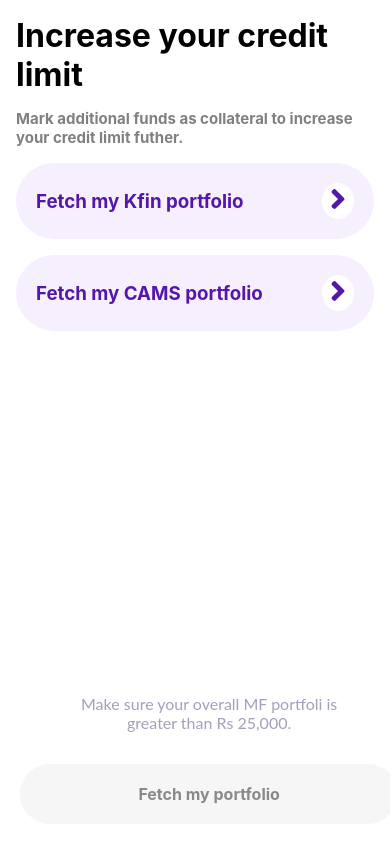
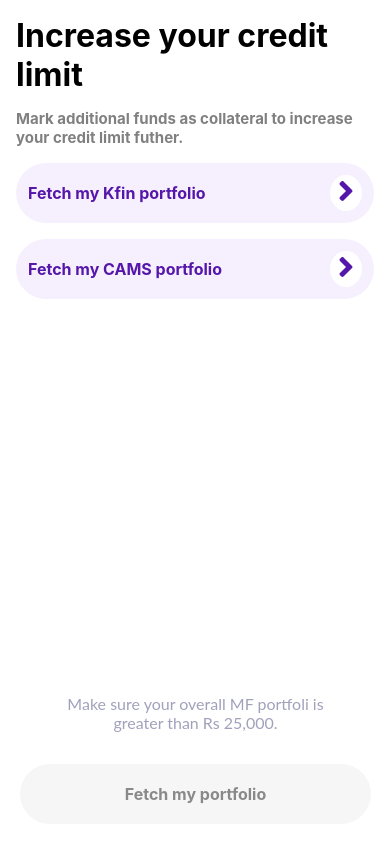
Before and after one commit to NoobCoderY/Propell, a React (Create React App) app: page /Profile in a window 390 px wide. Built offline with nearby package versions, Linux system fonts and the light colour scheme; no server answers.

Commit message:
all done

```diff
--- a/package.json
+++ b/package.json
@@ -16,6 +16,7 @@
     "react-responsive-modal": "^6.4.1",
     "react-router-dom": "^6.7.0",
     "react-scripts": "5.0.1",
+    "surge": "^0.23.1",
     "web-vitals": "^2.1.4"
   },
   "scripts": {
--- a/src/App.js
+++ b/src/App.js
@@ -1,5 +1,5 @@
 import logo from './logo.svg';
-import React, { useEffect, useState } from 'react';
+import React, { useContext, useEffect, useState } from 'react';
 import './App.css';
 import Card from './component/Card';
 import Unmarked from './component/Unmarked';
@@ -18,6 +18,7 @@
 
 
   },[])
+  // i did state manage via props but i am also do same things via useContext
   return (
     <div style={{position:"relative"}}>
     <BrowserRouter>
@@ -26,7 +27,6 @@
     <Route exact path='/unmarked' element={<Unmarked  portFolio={portFolio} setPortfolio={setPortfolio}/>}></Route>
     <Route exact path='/Profile' element={<Profile/>}></Route>
      </Routes>
-     {/* <Footer></Footer> */}
      </BrowserRouter>
      </div>
 
--- a/src/component/Card.css
+++ b/src/component/Card.css
@@ -154,6 +154,7 @@
   padding: 1em;
   align-items: center;
   border-radius: 20px;
+  height: 3.2em;
 }
 
 .Second_section-1 h1{
@@ -212,4 +213,5 @@
 
 
 
+
 }
--- a/src/component/Card.jsx
+++ b/src/component/Card.jsx
@@ -42,7 +42,6 @@
             Increase Credit Limit
           </button>
           </Link>
-
         </div>
         <div className="fourth_section">
           <div className="fourth_section-1">
@@ -58,7 +57,8 @@
         {props.data.map((index) => {
           return (
             <div className="main_card">
-              <h3>{index.scheme_name.slice(0,12)}</h3>
+              <h3>{index.scheme_name.slice(0,21)}<span style={{cursor:"pointer"}} onClick={()=>{
+              }}>...</span></h3>
               <div className="main_card_child">
                 <div className="main_card-child-1">
                   <div className="main_card-child-1-1">
--- a/src/component/CardModal.css
+++ b/src/component/CardModal.css
@@ -13,8 +13,6 @@
      justify-content:center;
      gap:20px;
      margin-top: 0.6em;
-
-
 }
 
 .unmarked_btn-2{
@@ -27,7 +25,6 @@
     width: 8em;
     font-weight: bold;
     font-size: medium;
-
 }
 
 .unmarked_btn-1{
--- a/src/component/Profile.css
+++ b/src/component/Profile.css
@@ -40,17 +40,42 @@
   color: #898989;
 }
 
-@media screen and(min-width:300px) and (max-width: 700px) {
-  .PortFolio_card h1 {
-    font-size: 23px;
+
+
+@media screen and (min-width: 360px) and (max-width: 550px){
+.profile_bottom {
+    position: fixed;
+    bottom: 20px;
+    left: 20px;
+    width: 90%;
+    margin-top: 1em;
+    text-align: center;
+}
+.profile_name h3 {
+    font-size: medium;
   }
 
-  .PortFolio_card h3 {
-    font-size: 14px;
+  .profile_bottom {
+      position: fixed;
+      bottom: 20px;
+      left: 20px;
+      width: 90%;
+      margin-top: 1em;
+      text-align: center;
   }
 
   .profile-1 {
-    padding: 13px;
-    font-size: 14px;
-  }
+    margin-top: 1em;
+    display: flex;
+    flex-direction: row;
+    justify-content: space-between;
+    align-items: center;
+    padding: 16px 20px;
+    gap: 10px;
+    background: #f6f0fe;
+    border-radius: 150px;
+    padding: 12px;
+    color: #5516aa;
 }
+
+}
--- a/src/component/Unmarked.css
+++ b/src/component/Unmarked.css
@@ -68,7 +68,6 @@
     gap: 1em;
 }
 
-
 .checked-item {
     border: 2px solid rgb(102, 89, 245);
   }
--- a/src/component/Unmarked.jsx
+++ b/src/component/Unmarked.jsx
@@ -84,7 +84,6 @@
           <button
             className="unmarked_card_btn"
             onClick={() => {
-
               onOpenModal();
             }}
           >
```
Also changed, not shown: 1 other file (tests, documents, lock files or other folders).
